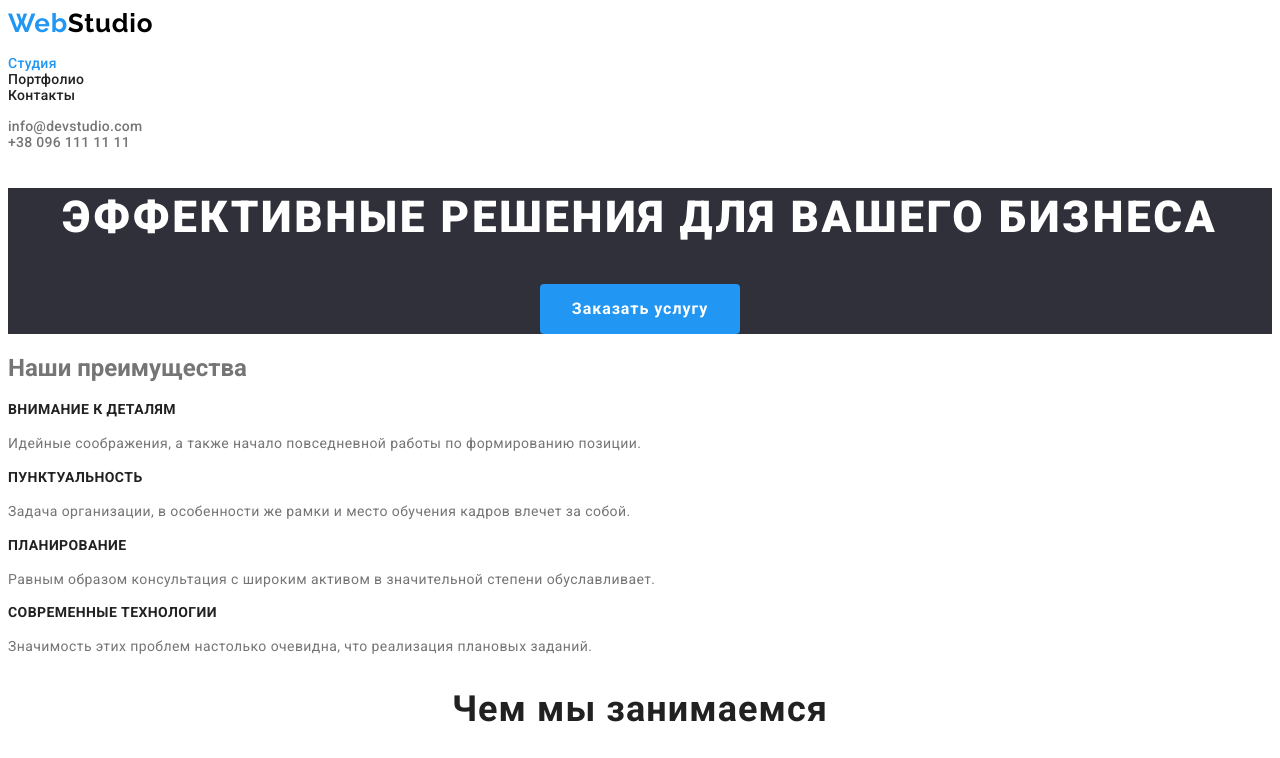
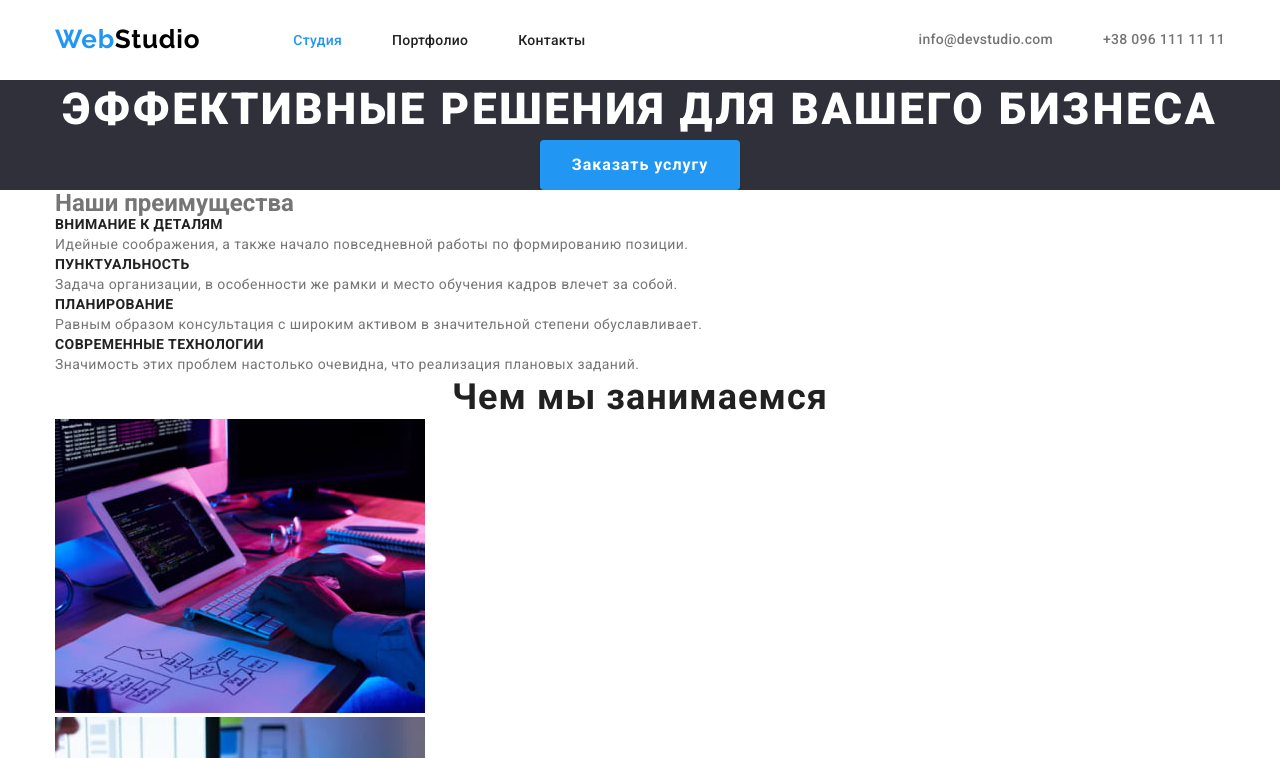
Before and after one commit to Nikitadudar/goit-markup-hw-03, a plain HTML site: page index.html in a window 1280 px wide. Shown: the top 758 px of the page. Drawn offline with nearby package versions, Linux system fonts and the light colour scheme.

Commit message:
Шапка

```diff
--- a/css/style.css
+++ b/css/style.css
@@ -20,11 +20,29 @@ a {
 ul {
     list-style: none;
     padding: 0;
+    margin: 0;
+}
+h1, h2, h3, h4, h5, h6, p {
+    margin: 0;
+}
+.container {
+    width: 1200px;
+    padding-left: 15px;
+    padding-right: 15px;
+    margin-left: auto;
+    margin-right: auto;
 }
 :focus {
     outline-color: var(--hover-color);
 }
+.header-box {
+    display: flex;
+    align-items: center;
+    height: 80px;
+}
 .logo {
+    margin-right: 93px;
+
     font-family: 'Raleway', sans-serif;
     font-size: 26px;
     line-height: 1.20;
@@ -36,7 +54,12 @@ ul {
 .logo > span {
     color: var(--hover-color);
 }
+.header-menu {
+    display: flex;
+}
 .header-item {
+    margin-right: 50px;
+
     font-weight: 500;
     font-size: 14px;
     line-height: 16px;
@@ -44,8 +67,16 @@ ul {
     color: var(--titel-color);
     text-decoration: none;
 }
+.header-item:last-child,
+.contact:last-child {
+    margin-right: 0;
+}
 .active {
     color: var(--hover-color);
+}
+.header-link {
+    padding-top: 32px;
+    padding-bottom: 32px;
 }
 .hover:hover,
 .hover:focus {
@@ -54,7 +85,13 @@ ul {
 .hover:active {
     color: var(--active-color);
 }
+.header-contact {
+    display: flex;
+    margin-left: auto;
+}
 .contact {
+    margin-right: 50px;
+
     font-weight: 500;
     font-size: 14px;
     line-height: 1.14;
--- a/index.html
+++ b/index.html
@@ -8,29 +8,35 @@
     <link rel="preconnect" href="https://fonts.googleapis.com">
     <link rel="preconnect" href="https://fonts.gstatic.com" crossorigin>
     <link href="https://fonts.googleapis.com/css2?family=Raleway:wght@700&family=Roboto:wght@400;500;700;900&display=swap" rel="stylesheet">
+    <link rel="stylesheet" href="https://cdnjs.cloudflare.com/ajax/libs/modern-normalize/1.1.0/modern-normalize.min.css">
     <link rel="stylesheet" href="./css/style.css">
 </head>
 <body>
-    <header class="header">
+    <header class="header container">
+           <div class="header-box">
                 <a class="logo" lang="en" href="./index.html"><span>Web</span>Studio</a>
                 <nav>
-            <ul>
-                <Li class="header-item active"><a class="hover" href="./index.html">Студия</a></Li>
-                <Li class="header-item"><a class="hover" href="./portfolio.html">Портфолио</a></Li>
-                <Li class="header-item"><a class="hover" href="">Контакты</a></Li>
+                    <ul class="header-menu">
+                        <Li class="header-item active"><a class="header-link hover" href="./index.html">Студия</a></Li>
+                        <Li class="header-item"><a class="header-link hover" href="./portfolio.html">Портфолио</a></Li>
+                        <Li class="header-item"><a class="header-link hover" href="">Контакты</a></Li>
                     </ul>
                 </nav>
-       <ul>
-        <li class="contact"><a class="hover" href="mailto:info@devstudio.com">info@devstudio.com</a></li>
-        <li class="contact"><a class="hover" href="tel:380961111111">+38 096 111 11 11</a></li>
+                <ul class="header-contact">
+                    <li class="contact"><a class="header-link hover" href="mailto:info@devstudio.com">info@devstudio.com</a></li>
+                    <li class="contact"><a class="header-link hover" href="tel:380961111111">+38 096 111 11 11</a></li>
                 </ul>
+           </div>
     </header>
     <main>
         <section class="promo">
+           <div class="container">
                 <h1 class="promo-titel">Эффективные решения для вашего бизнеса</h1>
                 <button class="promo-btn" type="button">Заказать услугу</button>
+           </div>
         </section>
         <section class="features">
+            <div class="container">
                 <h2>Наши преимущества</h2>
                 <ul>
                     <li>
@@ -39,27 +45,33 @@
                     </li>
                     <li>
                         <h3 class="features-subtitel">Пунктуальность</h3>
-                    <p class="features-descrp">Задача организации, в особенности же рамки и место обучения кадров влечет за собой.</p>
+                        <p class="features-descrp">Задача организации, в особенности же рамки и место обучения кадров влечет за собой.
+                        </p>
                     </li>
                     <li>
                         <h3 class="features-subtitel">Планирование</h3>
-                    <p class="features-descrp">Равным образом консультация с широким активом в значительной степени обуславливает.</p>
+                        <p class="features-descrp">Равным образом консультация с широким активом в значительной степени обуславливает.
+                        </p>
                     </li>
                     <li>
                         <h3 class="features-subtitel">Современные технологии</h3>
                         <p class="features-descrp">Значимость этих проблем настолько очевидна, что реализация плановых заданий.</p>
                     </li>
                 </ul>
+            </div>
         </section>
         <section>
+            <div class="container">
                 <h2 class="titel">Чем мы занимаемся</h2>
                 <ul>
                     <li><img src="./images/img-one.jpeg" alt="Написание кода" width="370" height="294"></li>
                     <li><img src="./images/img-two.jpeg" alt="Оптимизация под мобильные устройства" width="370" height="294"></li>
                     <li><img src="./images/img-three.jpeg" alt="Работа дизайнера" width="370" height="294"></li>
                 </ul>
+            </div>
         </section>
         <section class="team">
+            <div class="container">
                 <h2 class="titel">Наша команда</h2>
                 <ul>
                     <li>
@@ -83,9 +95,11 @@
                         <p class="team-descrp">UI Designer</p>
                     </li>
                 </ul>
+            </div>
         </section>
     </main>
     <footer class="footer">
+        <div class="container">
             <a class="logo footer-logo" lang="en" href="./index.html"><span>Web</span>Studio</a>
             <address>
                 <ul>
@@ -94,6 +108,7 @@
                     <li class="footer-contact"><a class="hover" href="tel:380961111111">+38 096 111 11 11</a></li>
                 </ul>
             </address>
+        </div>
     </footer>
 </body>
 </html>
```
Also changed, not shown: portfolio.html (+1 -0 lines). Lines whose indentation alone changed are shown as unchanged.
